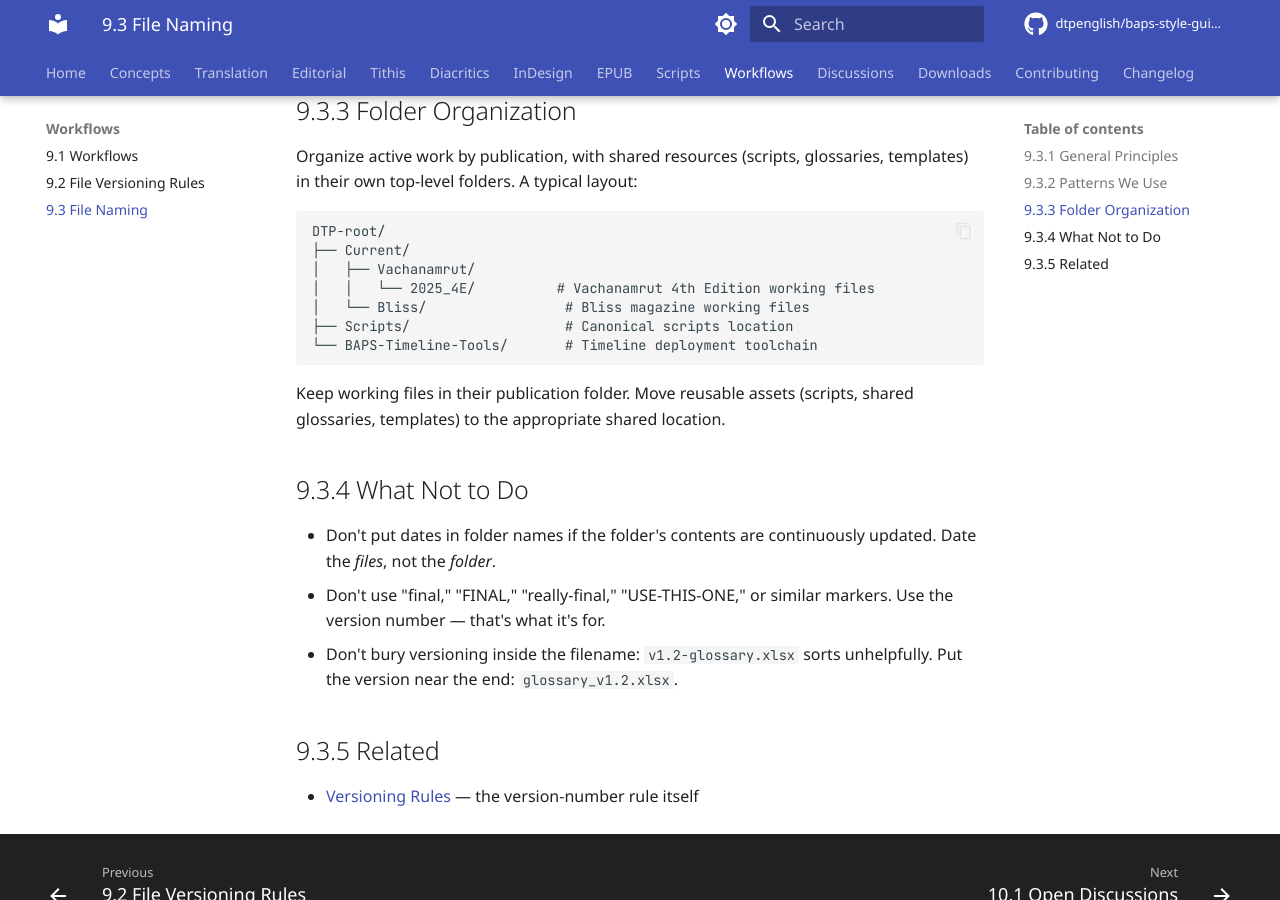
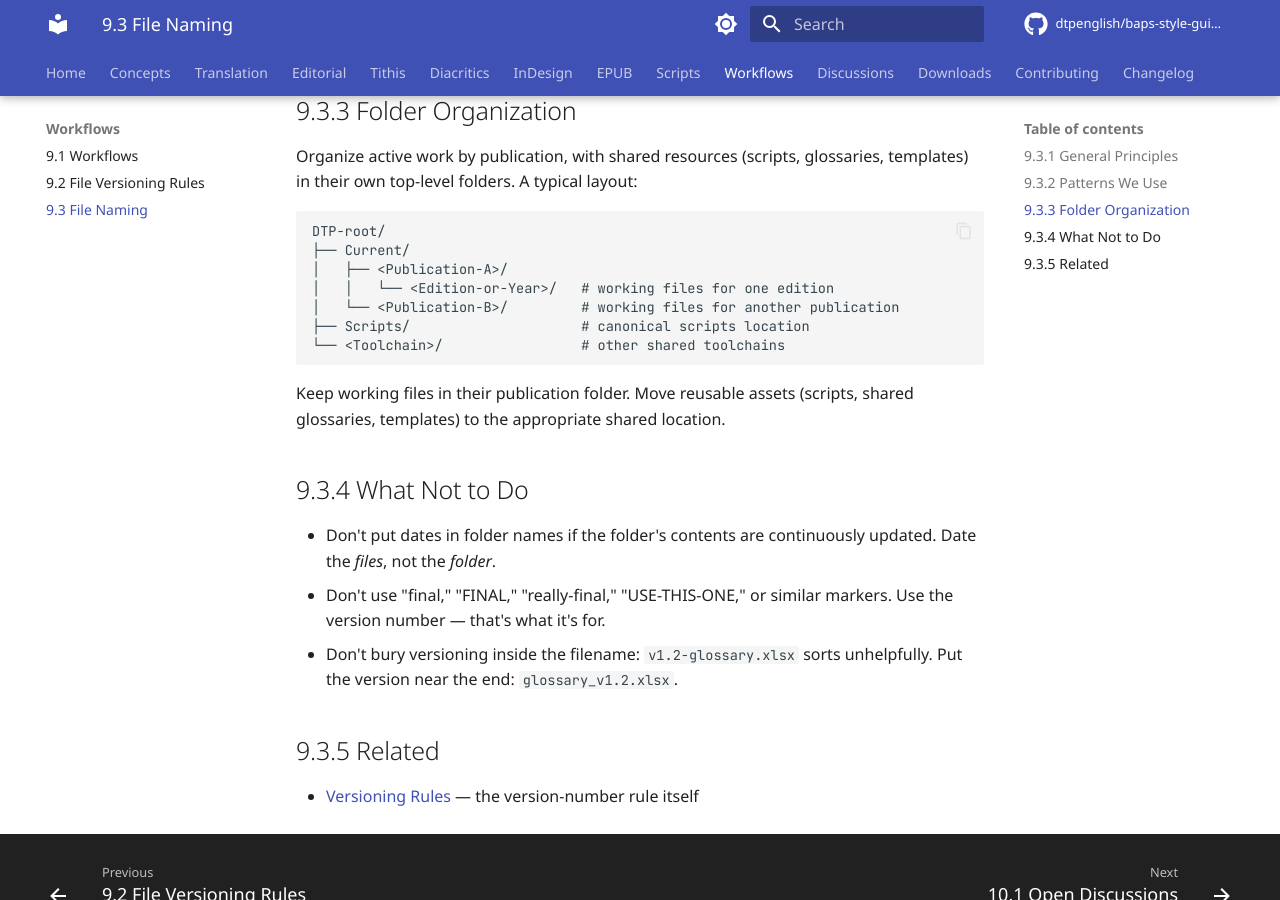
Before and after one commit to dtpenglish/baps-style-guide, an MkDocs documentation site: the page built from docs/workflows/file-naming.md, in a window 1280 px wide and 900 px high, scrolled down 855 px. Built offline with MkDocs 1.6.1 and Material for MkDocs 9.7.7, drawn with Linux system fonts in a browser that asks for light colours; comment, search, counter and statistics services are not loaded; the version menu is left out.

Commit message:
Generalize remaining publication-specific references
- 6.2 paragraph-styles.md: 'used in Vachanamrut, Bliss, and our standard
  publication templates' -> 'used in our standard publication
  templates'. To-document list 'Vachanamrut 4E' / 'Bliss magazine'
  hierarchies -> 'each long-form publication template'.
- 6.3 master-pages.md: 'Margin and column settings for Vachanamrut and
  Bliss' -> '... for our standard publication templates'.
- 9.3 file-naming.md: folder-tree example replaced concrete names
  (Vachanamrut, Bliss, BAPS-Timeline-Tools) with generic
  placeholders.
- 7.1 epub/index.md: removed the 7.1.3 Recent Work section
  (project-status data tied to the Bliss Jan-Feb 2026 issue).
  7.1.4 Tooling renumbered to 7.1.3.
- 7.3 epub/reading-order.md: 'The Bliss Jan-Feb 2026 cleanup
  pattern:' -> 'The standard cleanup pattern:'. Stale-members
  example using 303/254 specific counts replaced with generic
  description.

Kept (legitimate uses):
- Editorial style examples using Vachanamrut/Shikshapatri/Swamini
  Vato as text titles in capitalization, italics, punctuation,
  numbers (Vachanamrut is the central scripture; using it as an
  example of a text-name we'd italicize is appropriate).
- Script names (SplitVachanamrut.jsx) - real artifacts.
- Brief_Vachanamrut_v3.docx in versioning/file-naming examples -
  harmless example of a versioned filename.
- Changelog historical entries.

Co-Authored-By: Claude Opus 4.7 (1M context) <noreply@anthropic.com>

````diff
--- a/docs/workflows/file-naming.md
+++ b/docs/workflows/file-naming.md
@@ -21,11 +21,11 @@ Organize active work by publication, with shared resources (scripts, glossaries,
 ```
 DTP-root/
 ├── Current/
-│   ├── Vachanamrut/
-│   │   └── 2025_4E/          # Vachanamrut 4th Edition working files
-│   └── Bliss/                 # Bliss magazine working files
-├── Scripts/                   # Canonical scripts location
-└── BAPS-Timeline-Tools/       # Timeline deployment toolchain
+│   ├── <Publication-A>/
+│   │   └── <Edition-or-Year>/   # working files for one edition
+│   └── <Publication-B>/         # working files for another publication
+├── Scripts/                     # canonical scripts location
+└── <Toolchain>/                 # other shared toolchains
 ```
 
 Keep working files in their publication folder. Move reusable assets (scripts, shared glossaries, templates) to the appropriate shared location.
````
Also changed, not shown: docs/epub/index.md (+1 -10 lines), docs/epub/reading-order.md (+2 -2 lines), docs/indesign/master-pages.md (+1 -1 lines), docs/indesign/paragraph-styles.md (+2 -3 lines).
